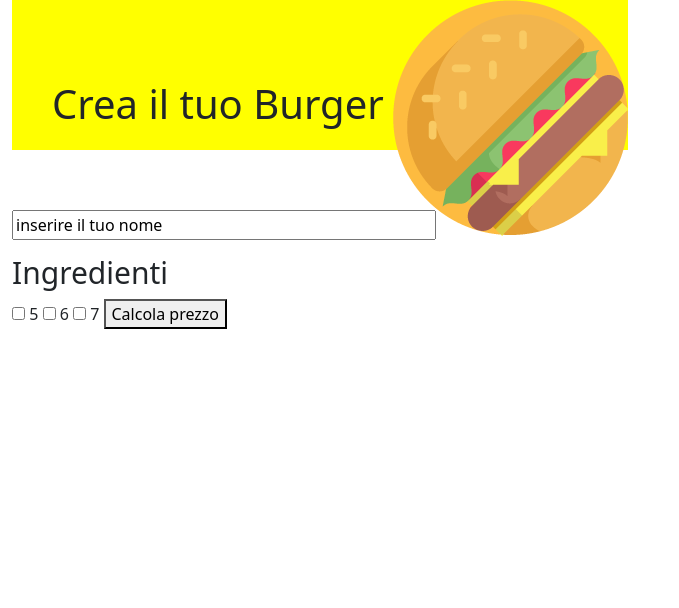
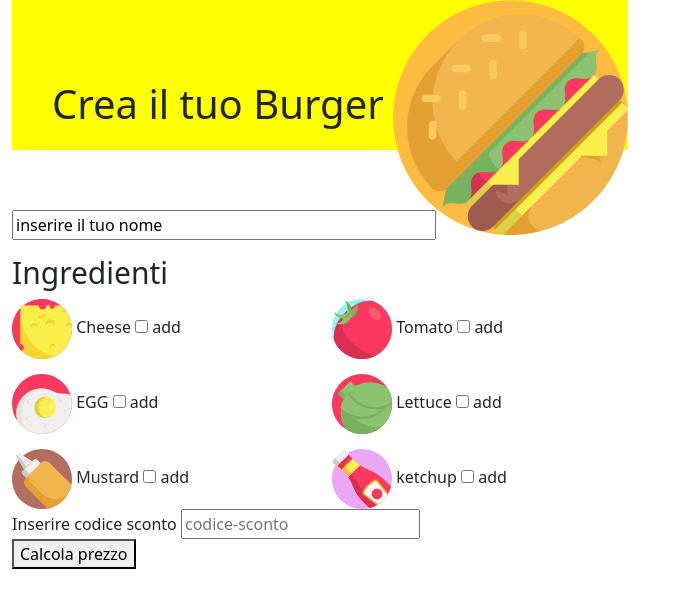
Before and after one commit to matteo92i/js-burger, a plain HTML site: page index.html in a window 1280 px wide. Shown: the whole page, without its empty margins (0-679 px from the left). Drawn offline with nearby package versions, Linux system fonts and the light colour scheme.

Commit message:
codice sconto

```diff
--- a/css/style.css
+++ b/css/style.css
@@ -23,3 +23,11 @@ h3{
     font-size: 30px;
     margin-top: 15px;
 }
+.img2{
+    width: 60px;
+    height: 60px;
+}
+.margin1{
+    margin-top: 15px;
+    margin-bottom: 15px;
+}
--- a/index.html
+++ b/index.html
@@ -20,27 +20,86 @@
         <h3>Ingredienti</h3>
 
         <main>
-            <input type="checkbox" class="check-somma"
-            id="check-ingrediente"  value="5">
-            <label for="check-ingrediente">5</label>
-            <input type="checkbox" class="check-somma"
-            id="check-ingrediente1"  value="6">
-            <label for="check-ingrediente1">6</label>
-            <input type="checkbox" class="check-somma"
-            id="check-ingrediente2"  value="7">
-            <label for="check-ingrediente2">7</label>
+            <div class="row">
+                <div class="col-6">
+                    <img class="img2" src="./img 2/cheese.svg" alt="cheese">
+                    <span>Cheese</span>
+                    <input type="checkbox" class="check-somma"
+                    id="check-ingrediente"  value="5">
+                    <label for="check-ingrediente">add</label>
+                </div>
 
+                <div class="col-6">
+                    <img class="img2" src="./img 2/tomato.svg" alt="tomato">
+                    <span>Tomato</span>
+                    <input type="checkbox" class="check-somma"
+                    id="check-ingrediente1"  value="3">
+                    <label for="check-ingrediente1">add</label>
+                </div>
+            </div>
+            <div class="row margin1">
+                <div class="col-6">
+                    <img class="img2" src="./img 2/fried-egg.svg" alt="Egg">
+                    <span>EGG</span>
+                    <input type="checkbox" class="check-somma"
+                    id="check-ingrediente"  value="5">
+                    <label for="check-ingrediente">add</label>
+                </div>
 
-            <button id="calcolaPrezzo">Calcola prezzo</button>
+                <div class="col-6">
+                    <img class="img2" src="./img 2/lettuce.svg" alt="Lettuce">
+                    <span>Lettuce</span>
+                    <input type="checkbox" class="check-somma"
+                    id="check-ingrediente1"  value="3">
+                    <label for="check-ingrediente1">add</label>
+                </div>
+            </div>
+            <div class="row">
+                <div class="col-6">
+                    <img class="img2" src="./img 2/mustard.svg" alt="Mustard">
+                    <span>Mustard</span>
+                    <input type="checkbox" class="check-somma"
+                    id="check-ingrediente"  value="1">
+                    <label for="check-ingrediente">add</label>
+                </div>
 
+                <div class="col-6">
+                    <img class="img2" src="./img 2/ketchup.svg" alt="ketchup">
+                    <span>ketchup</span>
+                    <input type="checkbox" class="check-somma"
+                    id="check-ingrediente1"  value="1">
+                    <label for="check-ingrediente1">add</label>
+                </div>
+            </div>
 
         </main>
 
+        <div>
+            <span>Inserire codice sconto</span>
+            <input type="text" placeholder="codice-sconto" id="sconto">
+            <label for="sconto"></label>
+        </div>
 
 
-    <script src="./js/script.js" type="tet/javascript"></script>
+
+        <button id="calcolaPrezzo">Calcola prezzo</button>
+
+
+
+
+
+
+
+        <footer id="sommaFinale">
+
+        </footer>
+
+
+
+
 
     </div>
+    <script src="./js/script.js" type="text/javascript"></script>
 
 </body>
 </html>
--- a/js/script.js
+++ b/js/script.js
@@ -3,11 +3,29 @@ var calcolaPrezzo = document.getElementById('calcolaPrezzo')
 var sommaBurger = document.getElementById('sommaFinale');
 
 calcolaPrezzo.addEventListener( 'click', function() {
+
+    var risultatoFinale = 0;
     var checkSomma = document.getElementsByClassName('check-somma');
+    var sconto = "matteopro";
+    var codiceSconto = document.getElementById('sconto')
+
+
 
     for(var i =0; i < checkSomma.length; i++){
         if(checkSomma[i].checked){
 
+            risultatoFinale += parseInt(checkSomma[i].value)
+
         }
     }
+
+
+    if(codiceSconto.value === sconto){
+    alert('il prezzo è stato scontato')
+    sommaBurger.innerHTML='il risultato è' + risultatoFinale - 5 + '£'
+}
+
+
+
+
 })
```
